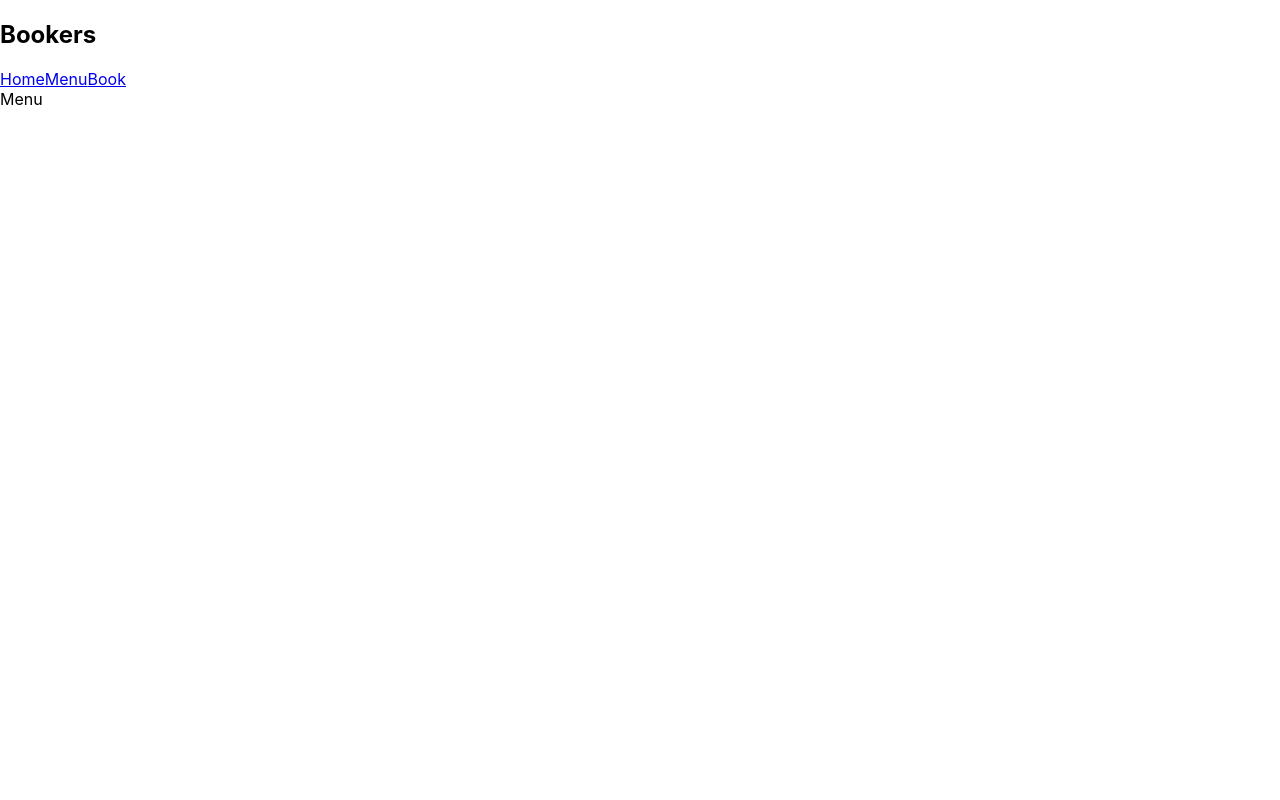
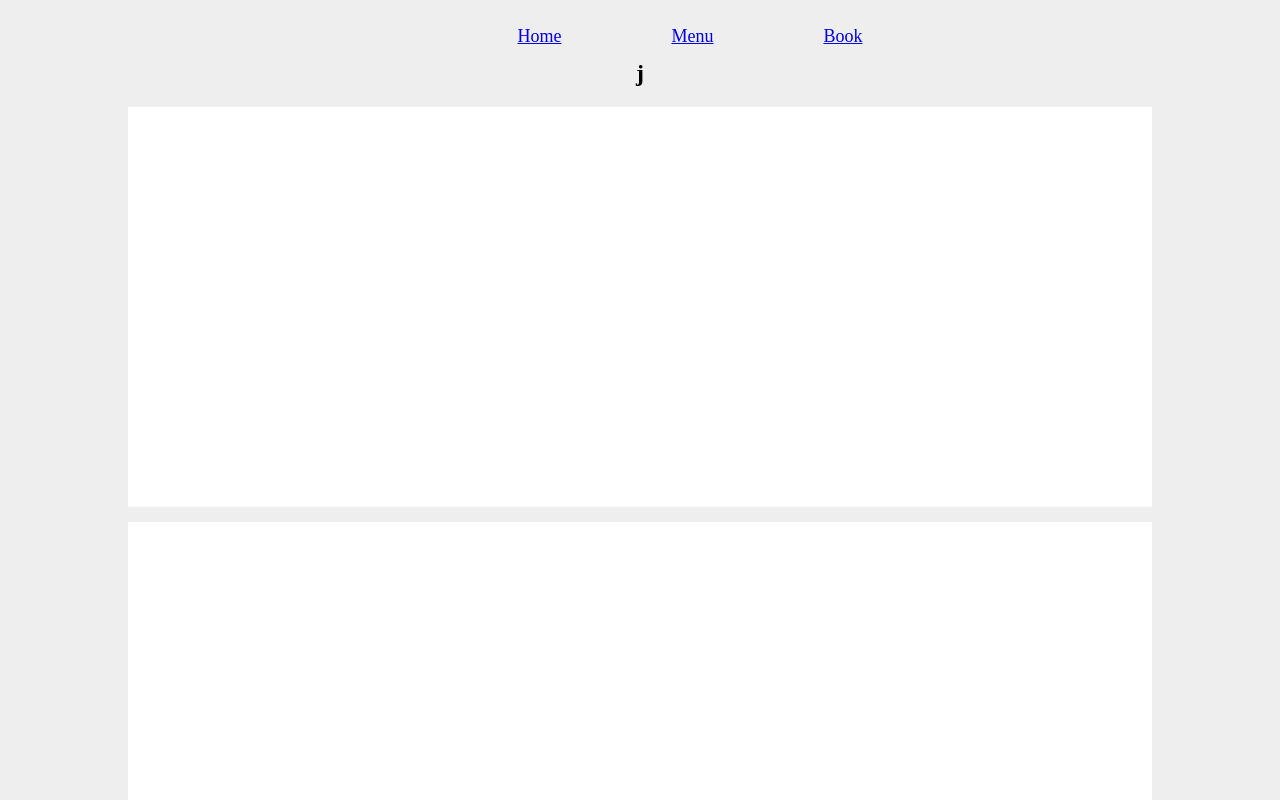
Before and after one commit to esipil/phase-2-personal-project, a React (Create React App) app in the folder frontend/my-app/: page /menu in a window 1280 px wide. Shown: the top 800 px of the page. Built offline with nearby package versions, Linux system fonts and the light colour scheme.

Commit message:
still developing

```diff
--- a/frontend/my-app/src/App.css
+++ b/frontend/my-app/src/App.css
@@ -36,3 +36,102 @@
     transform: rotate(360deg);
   }
 }
+.home {
+  background-color: #eee;
+}
+.homePage {
+  background-image: url(/public/pexels-ella-olsson-1640777.jpg);
+  background-repeat: no-repeat;
+  background-size: cover;
+  width: 100%;
+  position: relative;
+  z-index: 0;
+  overflow: hidden;
+  height: 1024px;
+}
+.navContents {
+  display: inline-block;
+  list-style: none;
+  padding:5px;
+  text-decoration:none;
+}
+.navbar {
+  width: 100%;
+  height: 60px;
+  text-align: center;
+  background-color: #eee;
+  display: block;
+}
+.links {
+  float: left;
+  padding: 5px;
+  margin-left:100px;
+  text-decoration: none;
+  font-family: 'Times New Roman', Times, serif;
+  font-size: large;
+
+}
+.welcome-note {
+  margin-top: 14%;
+  text-align: center;
+  font-size: 60px;
+  font-style:inherit;
+}
+p {
+  font-size:26px;
+  font-family:"proxima nora";
+  line-height: 2;
+  text-align: center;
+  margin-left: auto;
+  margin-right: auto;
+}
+.slogan {
+  font-size: 49px;
+  font-family: 'Trebuchet MS', 'Lucida Sans Unicode', 'Lucida Grande', 'Lucida Sans', Arial, sans-serif;
+  text-align: center;
+  margin-top: 18%;
+
+}
+.daily-menu{
+  width:100%;
+  height:auto;
+  background-color:#eee
+}
+.notice {
+  text-align: center;
+  font-family:serif;
+  font-style:inherit;
+  margin-top:0px;
+}
+.breakfast{
+  width: 80%;
+  height: 400px;
+  background-color: white;
+  margin-left: auto;
+  margin-right: auto;
+  margin-bottom:15px;
+}
+.lunch{
+  width: 80%;
+  height:400px;
+  background-color: white;
+  margin-left: auto;
+  margin-right: auto;
+  margin-bottom:15px;
+}
+.dinner{
+  width: 80%;
+  height:400px;
+  background-color: white;
+  margin-left: auto;
+  margin-right: auto;
+  margin-bottom:15px;
+}
+.beverages{
+  width:80%;
+  height: 400px;
+  background-color: white;
+  margin-left: auto;
+  margin-right: auto;
+  margin-bottom:15px;
+}
--- a/frontend/my-app/src/App.js
+++ b/frontend/my-app/src/App.js
@@ -2,9 +2,8 @@ import './App.css';
 import {BrowserRouter as Router, Routes, Route} from 'react-router-dom';
 import Navbar from './Navbar';
 import Home from './Home';
-import Menu from './Menu';
+import Menu from './menu/Menu';
 import Book from './Book';
-
 
 function App() {
   return (
--- a/frontend/my-app/src/Home.js
+++ b/frontend/my-app/src/Home.js
@@ -2,7 +2,21 @@ import React from 'react'
 
 function Home() {
   return (
-    <div>Home</div>
+    <div className='home'>
+      <div className='homePage'>
+        <h3 className='welcome-note'>
+          THE DINE
+        </h3>
+        <h2 className='slogan'>
+          WHERE EVERY FLAVOUR TELLS A STORY
+        </h2>
+      </div>
+      <div className='homeContent'>
+        <p>Lorem ipsum dolor sit amet, consectetur adipiscing elit, sed do eiusmod tempor incididunt ut labore et dolore magna aliqua. Diam vel quam elementum pulvinar etiam non quam lacus. Sit amet consectetur adipiscing elit ut aliquam purus. Urna molestie at elementum eu facilisis sed. Justo laoreet sit amet cursus sit. Faucibus et molestie ac feugiat sed. Tellus mauris a diam</p>
+        <h3>Lorem ipsum dolor sit amet, consectetur adipiscing elit, sed do eiusmod tempor incididunt ut labore et dolore magna aliqua. </h3>
+        <p>Enim nunc faucibus a pellentesque sit amet porttitor eget. Eget egestas purus viverra accumsan in nisl. Augue neque gravida in fermentum et sollicitudin ac orci phasellus. Id eu nisl nunc mi ipsum faucibus. Purus gravida quis blandit turpis cursus. Non diam phasellus vestibulum lorem sed risus ultricies tristique. .</p>
+      </div>
+    </div>
   )
 }
 
--- a/frontend/my-app/src/Menu.js
+++ /dev/null
@@ -1,9 +0,0 @@
-import React from 'react'
-
-function Menu() {
-  return (
-    <div>Menu</div>
-  )
-}
-
-export default Menu
--- a/frontend/my-app/src/Navbar.js
+++ b/frontend/my-app/src/Navbar.js
@@ -2,12 +2,15 @@ import React from 'react'
 import {Link} from 'react-router-dom'
 function Navbar() {
   return (
-    <nav>
-        <h1>Bookers</h1>
-        <Link to="/">Home</Link>
-        <Link to="/menu">Menu</Link>
-        <Link to="/book">Book</Link>
-    </nav>
+    <div className='navbar'>
+        <div >
+            <ul className='navContents'>
+            <li className='links'><Link to="/">Home</Link></li>
+            <li className='links'><Link to="/menu">Menu</Link></li>
+            <li className='links'><Link to="/book">Book</Link></li>
+            </ul>
+        </div>
+    </div>
   )
 }
 
--- /dev/null
+++ b/frontend/my-app/src/menu/Menu.js
@@ -0,0 +1,40 @@
+import React from 'react'
+
+function Menu() {
+
+  return (
+    <div>
+      <div className='daily-menu'>
+        <h2 className='notice'>j</h2>
+        <div className='breakfast'>
+          <div className='breakfast-image'>
+          </div>
+          <div className='breakfast-contents'>
+          </div>
+        </div>
+        <div className='lunch'>
+          <div className='breakfast-contents'>
+          </div>
+          <div className='breakfast-image'>
+          </div>
+        </div>
+        <div className='dinner'>
+          <div className='breakfast-image'>
+          </div>
+          <div className='breakfast-contents'>
+          </div>
+        </div>
+        <div className='beverages'>
+          <div className='breakfast-contents'>
+          </div>
+          <div className='breakfast-image'>
+          </div>
+        </div>
+      </div>
+      <div className='chef-special'>
+      </div>
+    </div>
+  )
+}
+
+export default Menu
```
Also changed, not shown: frontend/my-app/public/10 Restaurant Patio Design Ideas For Profitable Outdoor Spaces Jay Scotts Collection.png (added), 1 other file (tests, documents, lock files or other folders).
